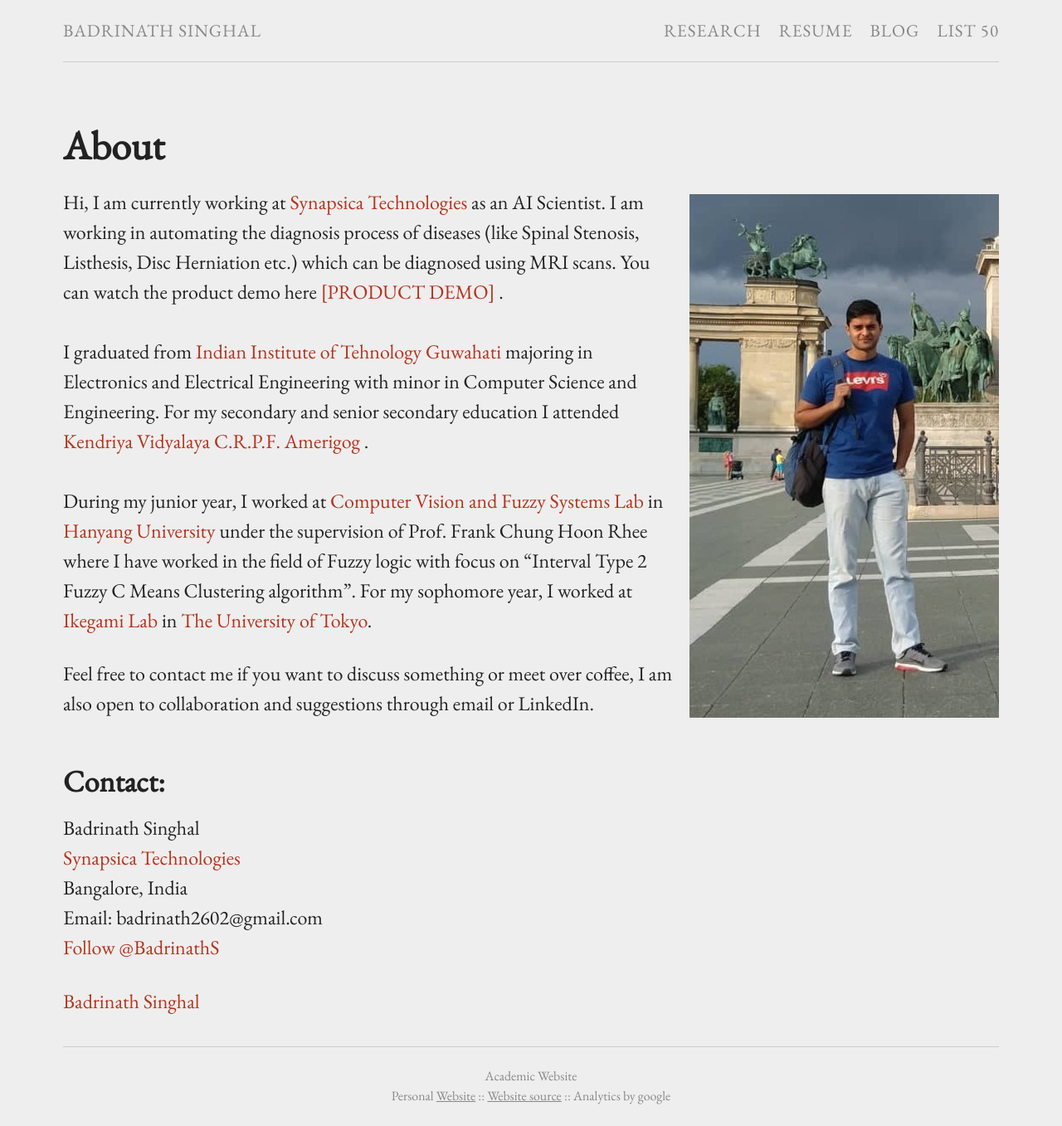
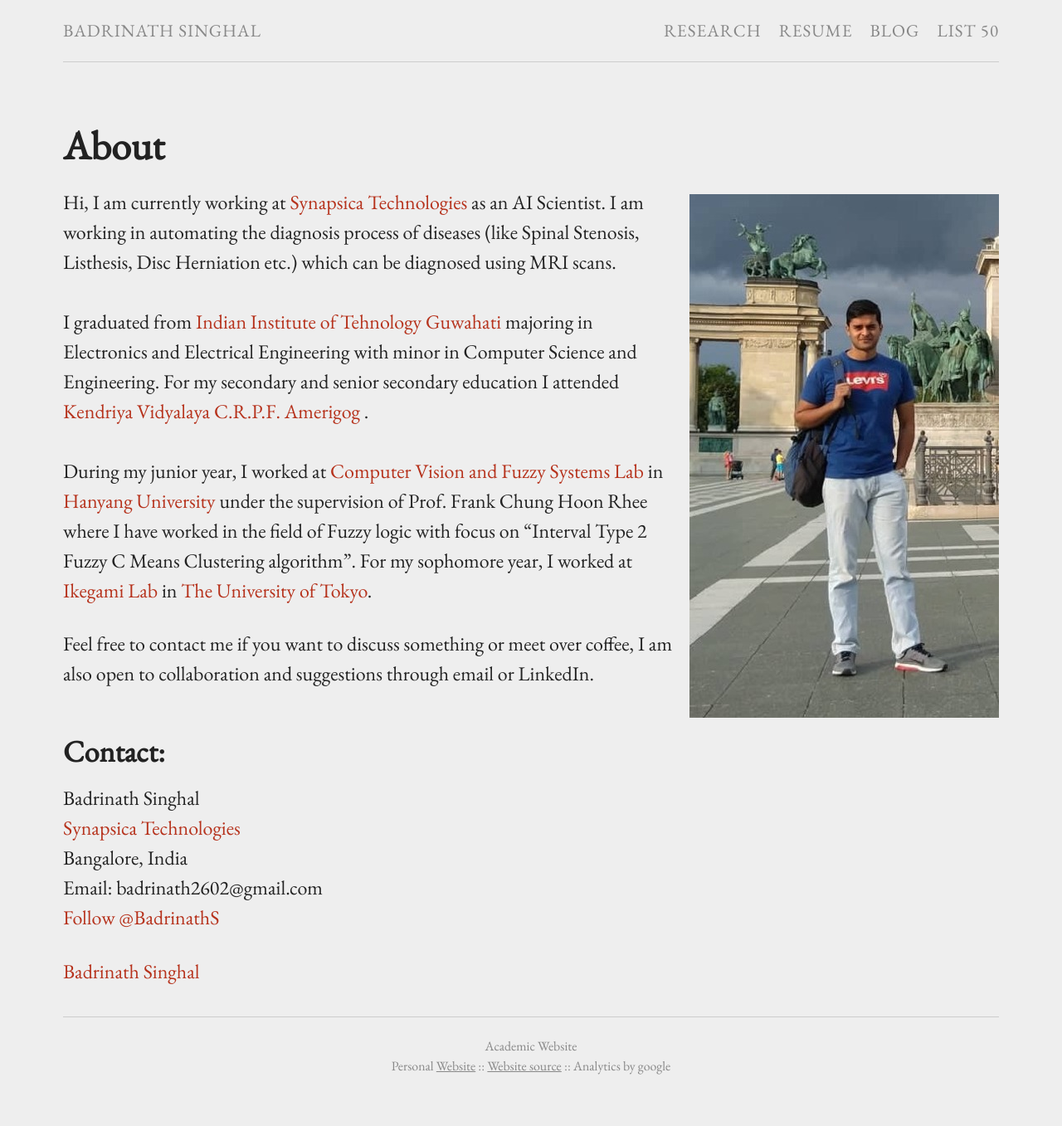
Before and after one commit to BadrinathS/BadrinathS.github.io, a Jekyll site: the page built from index.md, in a window 1280 px wide. Shown: the whole page at 83% size. Built offline with Jekyll 4.4.1, drawn with Linux system fonts in a browser that asks for light colours; comment, search, counter and statistics services are not loaded; after the commit the page ends 1321 px from its top, so only the background shows below that.

Commit message:
Update index.md

```diff
--- a/index.md
+++ b/index.md
@@ -9,7 +9,7 @@
 <script async defer src="https://buttons.github.io/buttons.js"></script>
 
 
-Hi, I am currently working at<a href="https://synapsica.com" target="_blank"> Synapsica Technologies </a> as an AI Scientist. I am working in automating the diagnosis process of diseases (like Spinal Stenosis, Listhesis, Disc Herniation etc.) which can be diagnosed using MRI scans. You can watch the product demo here <a href="https://youtu.be/EoLdeCbsm8k" target="_blank"> [PRODUCT DEMO] </a>.
+Hi, I am currently working at<a href="https://synapsica.com" target="_blank"> Synapsica Technologies </a> as an AI Scientist. I am working in automating the diagnosis process of diseases (like Spinal Stenosis, Listhesis, Disc Herniation etc.) which can be diagnosed using MRI scans.
 <br>
 <br>
 I graduated from <a href="https://iitg.ac.in" target="_blank"> Indian Institute of Tehnology Guwahati </a> majoring in  Electronics and Electrical Engineering with minor in Computer Science and Engineering. For my secondary and senior secondary education I attended <a href="http://www.kvcrpf.ac.in/" target="_blank"> Kendriya Vidyalaya C.R.P.F. Amerigog </a>.
```
